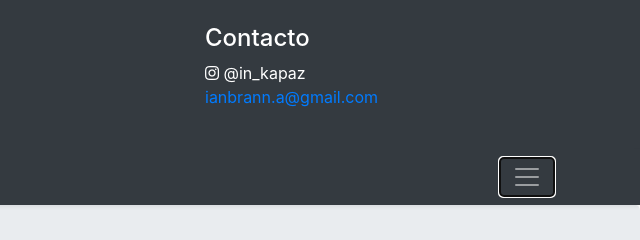
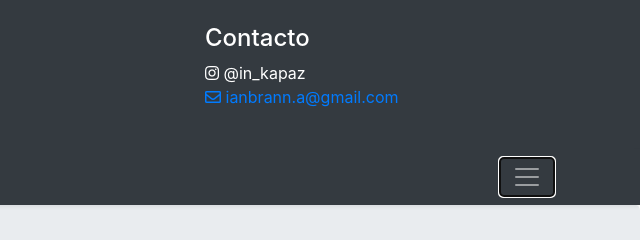
Before and after one commit to IanBrann/Primera-entrega, a plain HTML site: page index.html in a window 1280 px wide. Both pictures are taken after a click on the button "Toggle navigation". Shown: the top 240 px of the page, 640-1280 px from the left. Drawn offline with nearby package versions, Linux system fonts and the light colour scheme.

Commit message:
Update index.html

```diff
--- a/index.html
+++ b/index.html
@@ -31,7 +31,7 @@
               <h4 class="text-white">Contacto</h4>
               <ul class="list-unstyled">
                 <li><a href="https://instagram.com/in_kapaz" class="text-white"><i class="fab fa-instagram"></i> @in_kapaz</a></li>
-                <li><a href="mailto:someone@example.com"></i> ianbrann.a@gmail.com</a></li>
+                <li><a href="mailto:ianbrann.a@gmail.com"><i class="far fa-envelope"></i></i> ianbrann.a@gmail.com</a></li>
               </ul>
             </div>
           </div>
```
